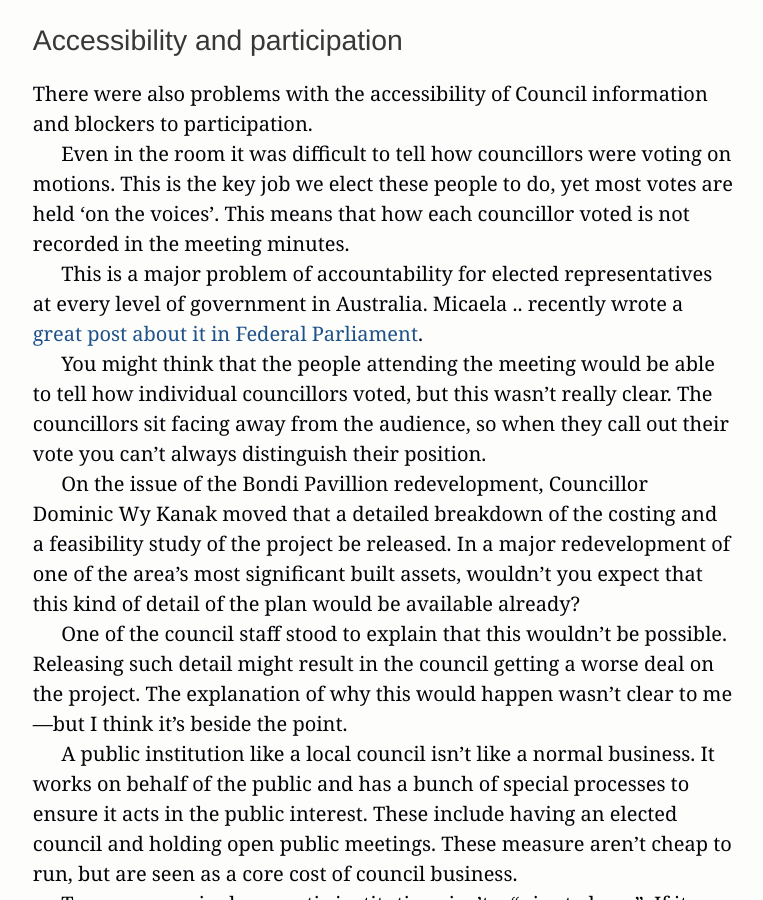
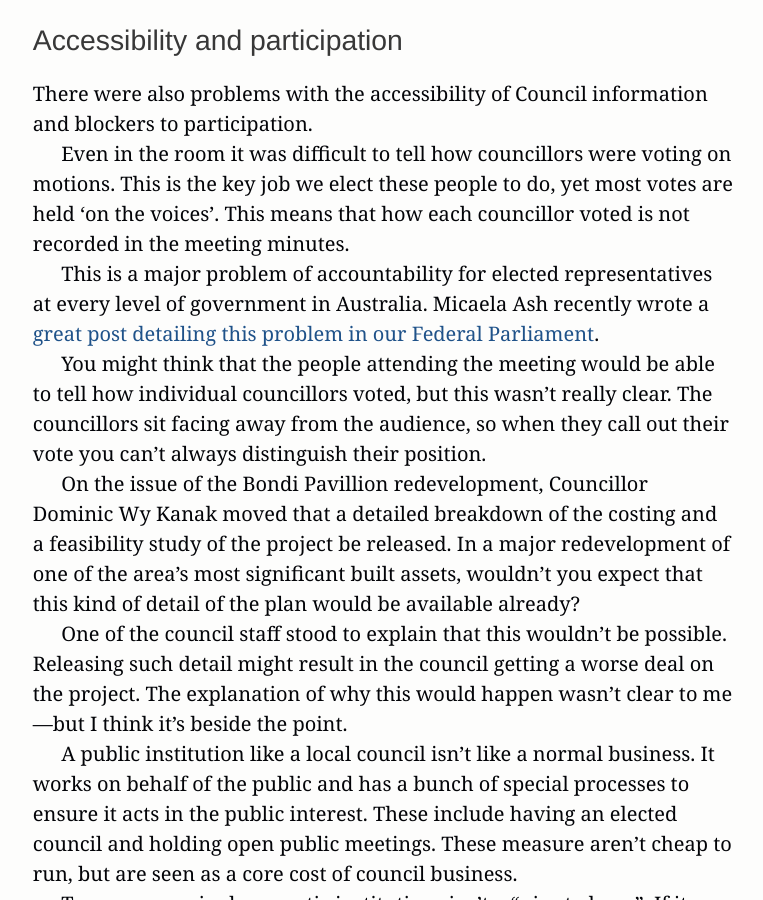
Before and after one commit to equivalentideas/home, a Jekyll site: the page built from _posts/2016-02-29-waverley-council-meeting.markdown, in a window 1280 px wide and 900 px high, scrolled down 2643 px. Shown: the whole window, without its empty margins (257-1020 px from the left). Built offline with Jekyll 4.4.1, drawn with Linux system fonts in a browser that asks for light colours; nearby versions of some CDN libraries.

Commit message:
Finish sentence

```diff
--- a/_posts/2016-02-29-waverley-council-meeting.markdown
+++ b/_posts/2016-02-29-waverley-council-meeting.markdown
@@ -104,7 +104,7 @@
 
 This is a major problem of accountability for elected representatives
 at every level of government in Australia.
-Micaela .. recently wrote a [great post about it in Federal Parliament]().
+Micaela Ash recently wrote a [great post detailing this problem in our Federal Parliament](https://www.openaustraliafoundation.org.au/2016/02/04/they-vote-for-you-finding-the-real-facts-about-voting/).
 
 You might think that the people attending the meeting would
 be able to tell how individual councillors voted, but this wasn’t really clear.
```
